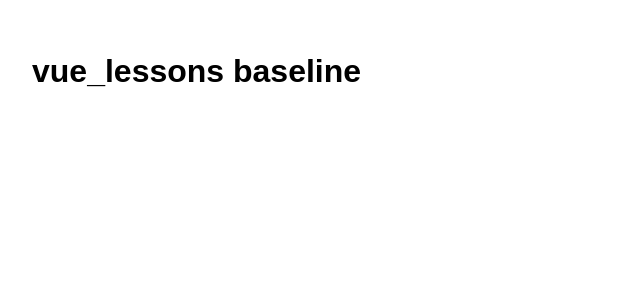
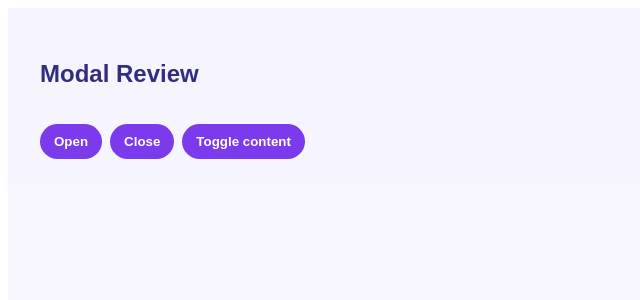
Before and after one commit to angularWorkshop/vue_lessons, a Vue app: page / in a window 1280 px wide. Shown: the top 300 px of the page, without its empty margins (0-640 px from the left). Built offline with nearby package versions, Linux system fonts and the light colour scheme.

Commit message:
feat: add vue lesson-topic-07-exercise-02-modal-if-v-show starter

```diff
--- a/src/App.vue
+++ b/src/App.vue
@@ -1,16 +1,77 @@
 <script setup>
-const title = 'vue_lessons baseline';
+import { reactive } from 'vue';
+import { modalSeed } from './modal-seed.js';
+
+const modal = reactive({
+  ...modalSeed,
+});
+
+function openModal() {
+  modal.isOpen = true;
+}
+
+function closeModal() {
+  modal.isOpen = false;
+}
+
+function toggleContent() {
+  modal.hasContent = !modal.hasContent;
+}
 </script>
 
 <template>
-  <main class="app">
-    <h1>{{ title }}</h1>
-  </main>
+  <section class="workspace">
+    <h1>Modal Review</h1>
+    <div class="toolbar">
+      <button type="button" @click="openModal">Open</button>
+      <button type="button" @click="closeModal">Close</button>
+      <button type="button" @click="toggleContent">Toggle content</button>
+    </div>
+
+    <section class="modal-frame" v-if="modal.isOpen">
+      <article class="modal-card">
+        <h2>{{ modal.title }}</h2>
+        <p>{{ modal.description }}</p>
+      </article>
+    </section>
+  </section>
 </template>
 
 <style scoped>
-.app {
-  padding: 24px;
+.workspace {
+  min-height: 100vh;
+  padding: 32px;
+  display: grid;
+  gap: 16px;
+  align-content: start;
+  background: linear-gradient(180deg, #f5f3ff 0%, #ffffff 100%);
+  color: #312e81;
   font-family: Arial, sans-serif;
 }
+
+.toolbar {
+  display: flex;
+  gap: 8px;
+}
+
+button {
+  border: 0;
+  border-radius: 999px;
+  padding: 10px 14px;
+  background: #7c3aed;
+  color: white;
+  font-weight: 700;
+}
+
+.modal-frame {
+  padding: 16px;
+  border-radius: 16px;
+  background: rgba(124, 58, 237, 0.12);
+}
+
+.modal-card {
+  padding: 16px;
+  border-radius: 12px;
+  background: white;
+}
 </style>
--- /dev/null
+++ b/src/modal-seed.js
@@ -0,0 +1,6 @@
+export const modalSeed = {
+  isOpen: false,
+  hasContent: true,
+  title: 'Lesson Editor',
+  description: 'Review the current lesson before publishing.',
+};
```
Also changed, not shown: src/main.js (line endings or trailing spaces), 2 other files (tests, documents, lock files or other folders).
